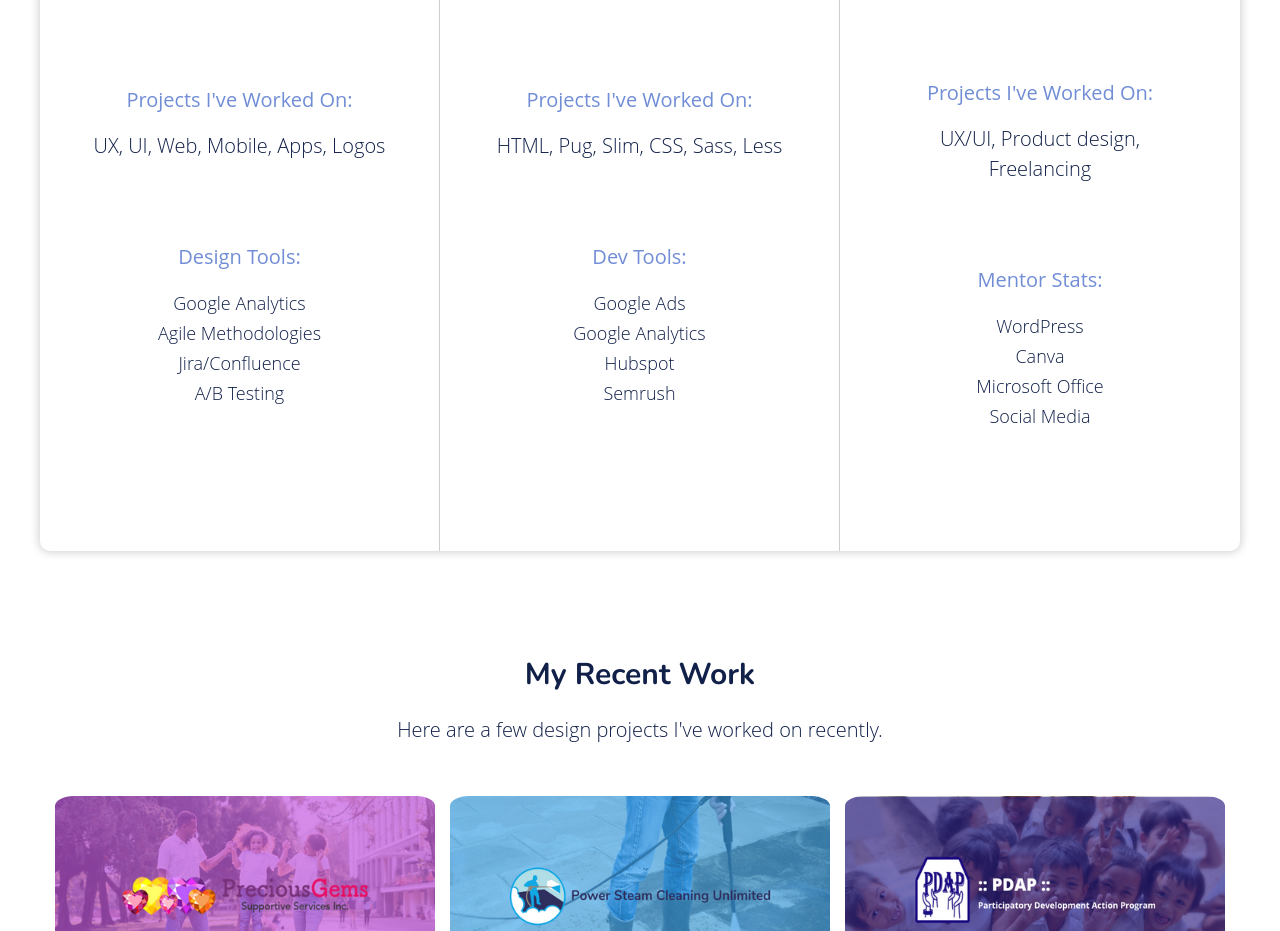
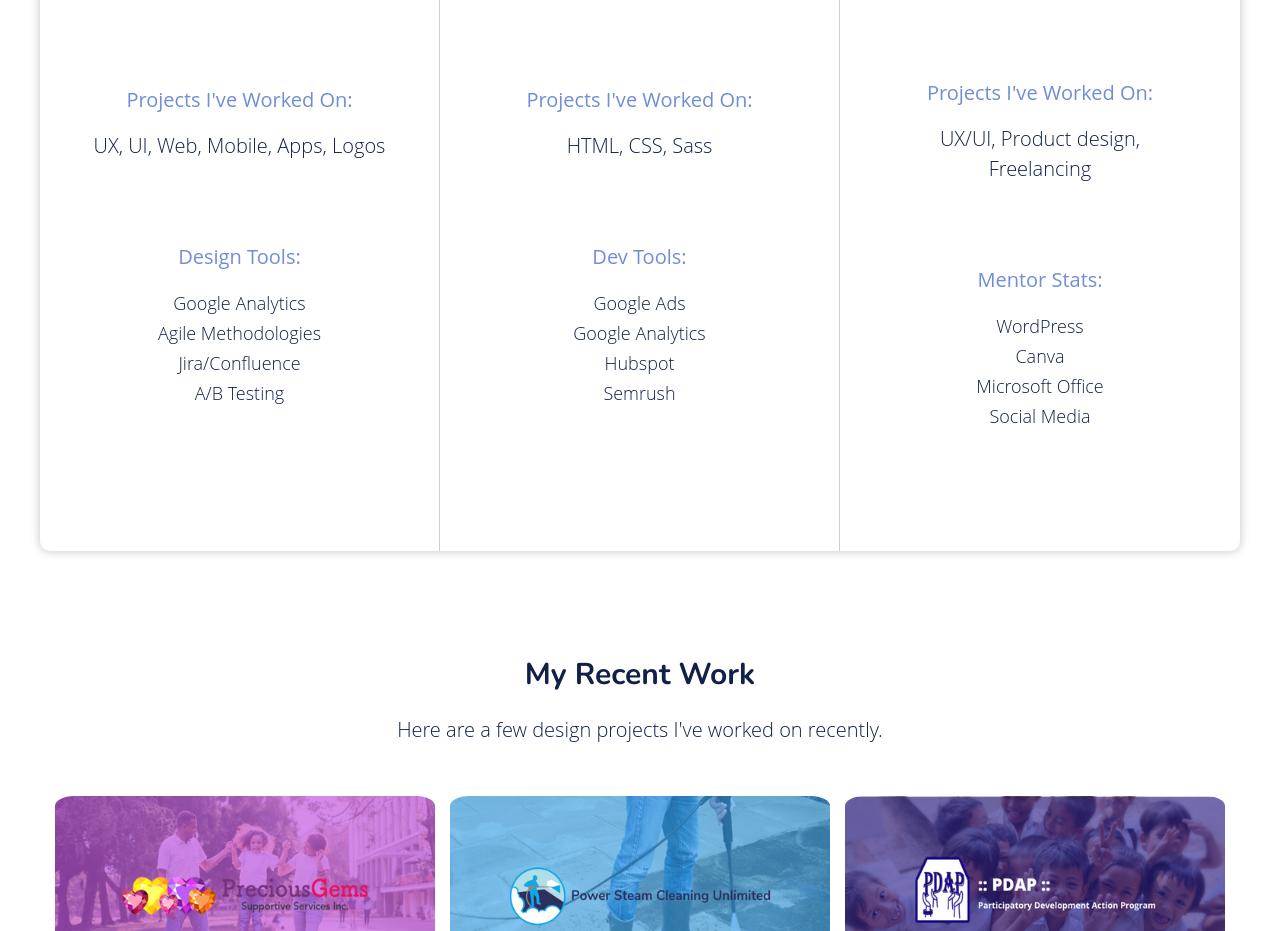
Before and after one commit to magycastillo/magycastillo.github.io, a website: page index.html in a window 1280 px wide. Shown: the part 2068-2999 px from the top of the page. Drawn offline with nearby package versions, Linux system fonts and the light colour scheme; a web font is replaced by a local one.

Commit message:
Update index.html

```diff
--- a/index.html
+++ b/index.html
@@ -162,7 +162,7 @@
 
               <div>
                 <p class="column_heading">Projects I've Worked On:</p>
-                <p class="column_p">HTML, Pug, Slim, CSS, Sass, Less</p>
+                <p class="column_p">HTML, CSS, Sass</p>
               </div>
 
               <div>
```
